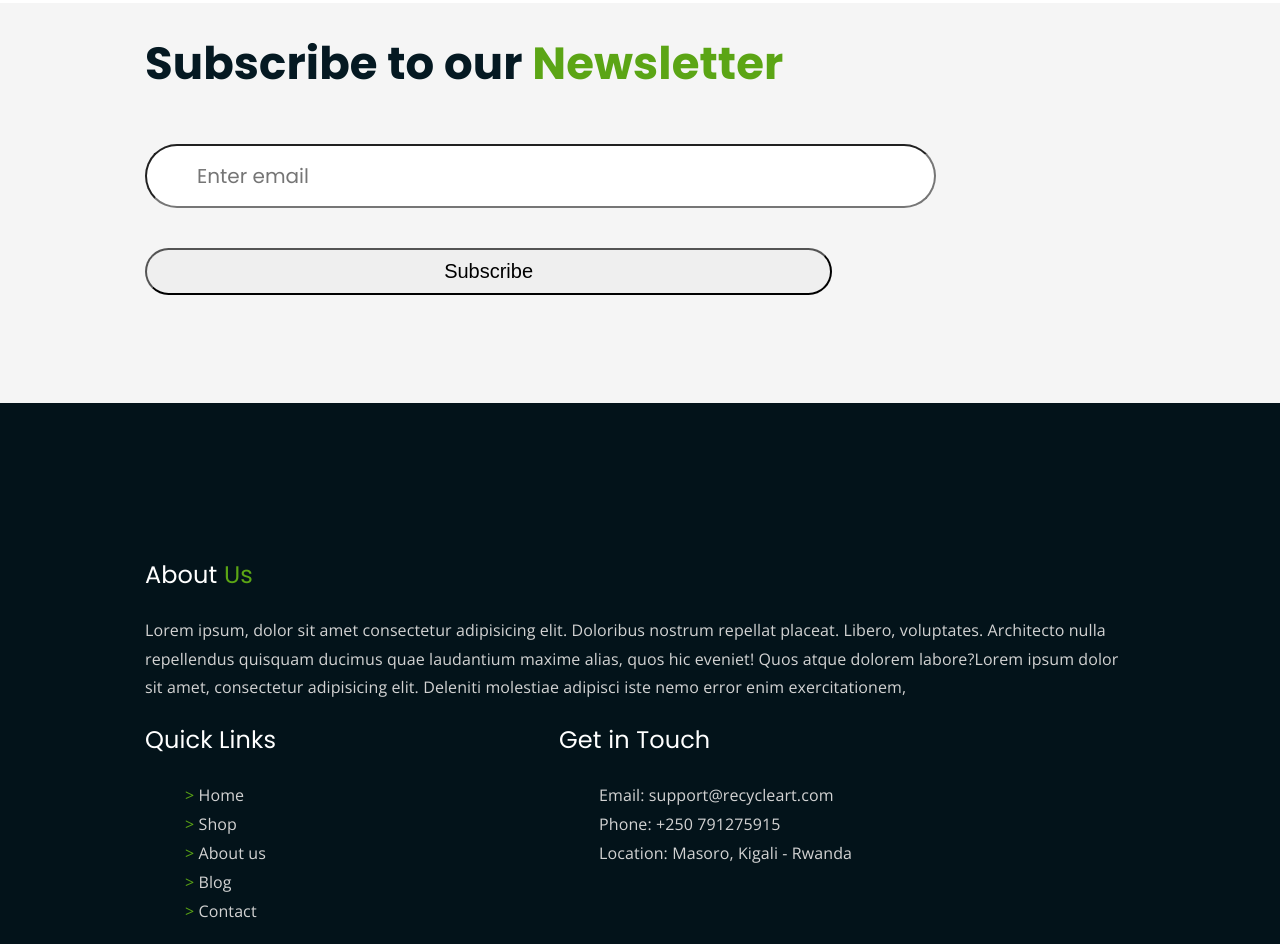
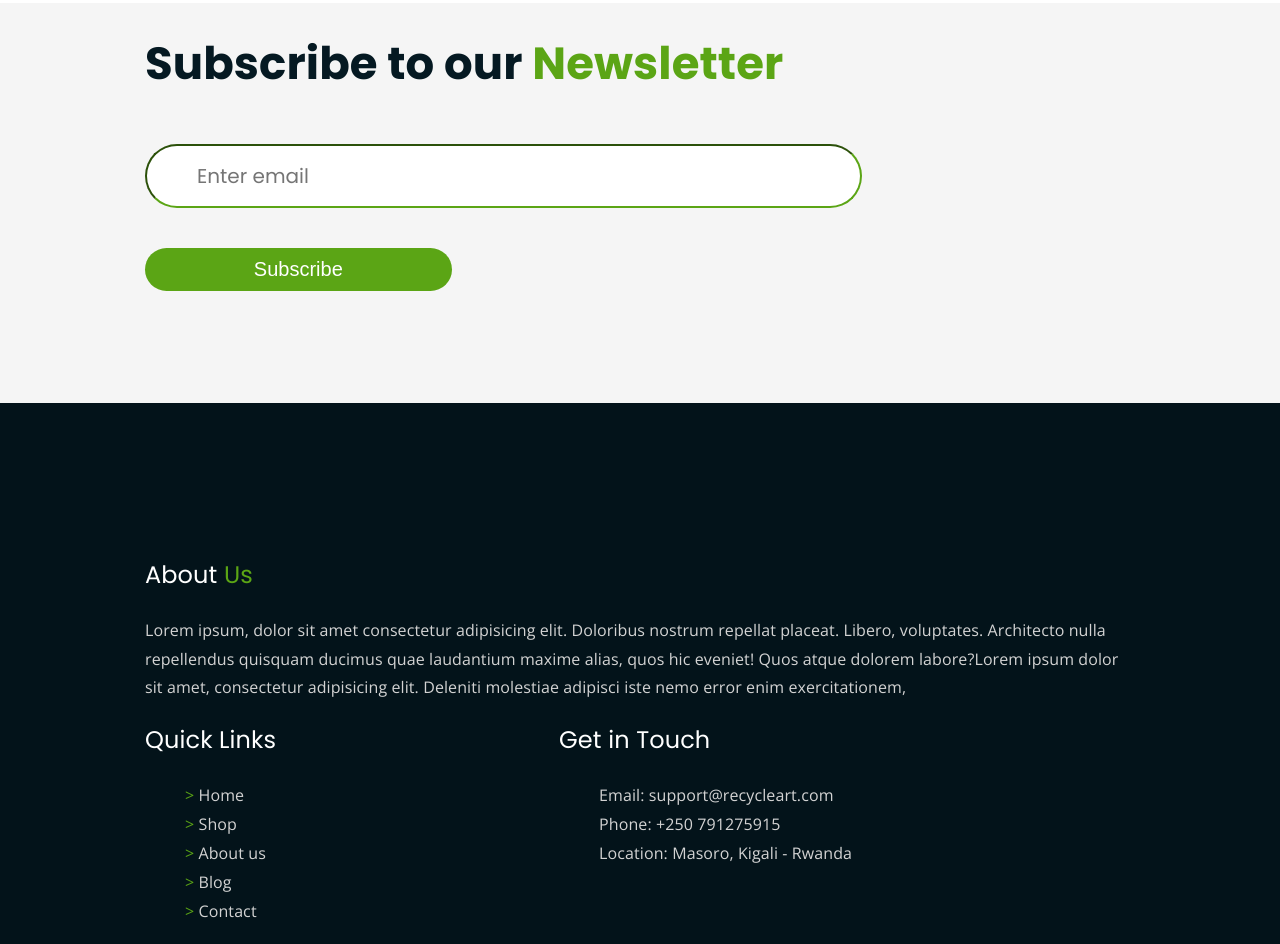
Before and after one commit to aimable0/Innovation-Hub-Template, a plain HTML site: page index.html in a window 1280 px wide. Shown: the part 3918-4862 px from the top of the page. Drawn offline with nearby package versions, Linux system fonts and the light colour scheme.

Commit message:
more designs

```diff
--- a/static/styles/main.css
+++ b/static/styles/main.css
@@ -200,8 +200,6 @@ a {
     height: 500px;
 }
 .category {
-    /* border: 5px solid #1b2124; */
-    /* border: 5px solid #484a4b; */
     border: 5px solid #5ba515;
     margin: 10px;
     min-width: 150px;
@@ -283,13 +281,18 @@ a {
     padding: 15px 50px;
     border-radius: 50px;
     margin-bottom: 40px;
+    border-color: #5ba515;
+    outline: none;
 }
 
 #submit-button {
     font-size: 20px;
-    width: 100%;
+    width: 50%;
     border-radius: 50px;
-    padding: 10px 50px
+    padding: 10px 15px;
+    border: 0;
+    color: white;
+    background-color: #5ba515;
 }
 
 
```
